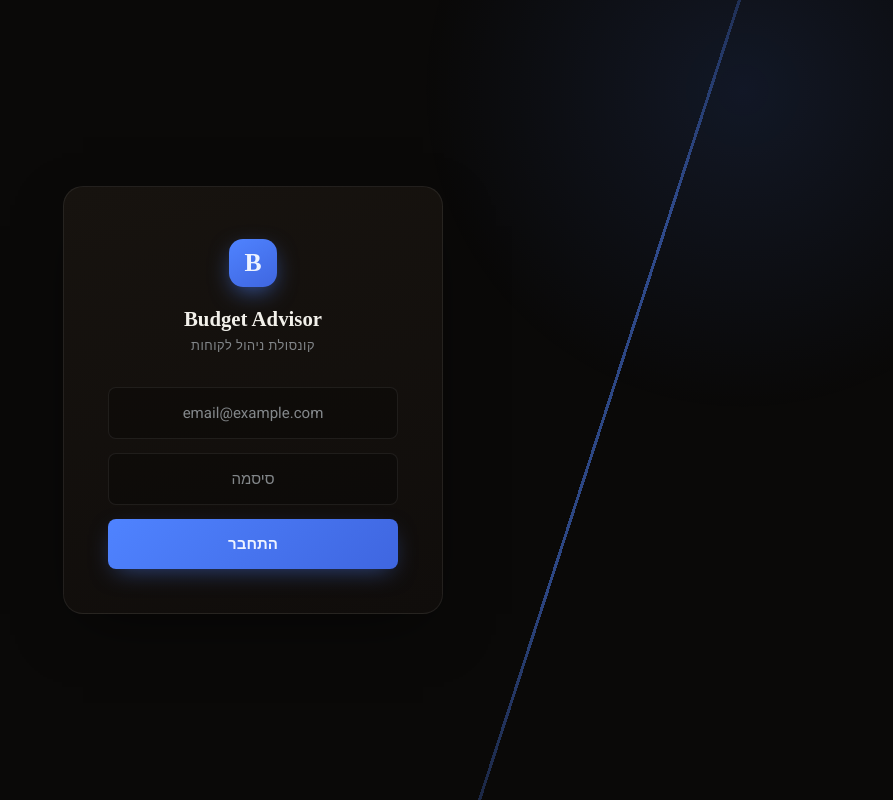
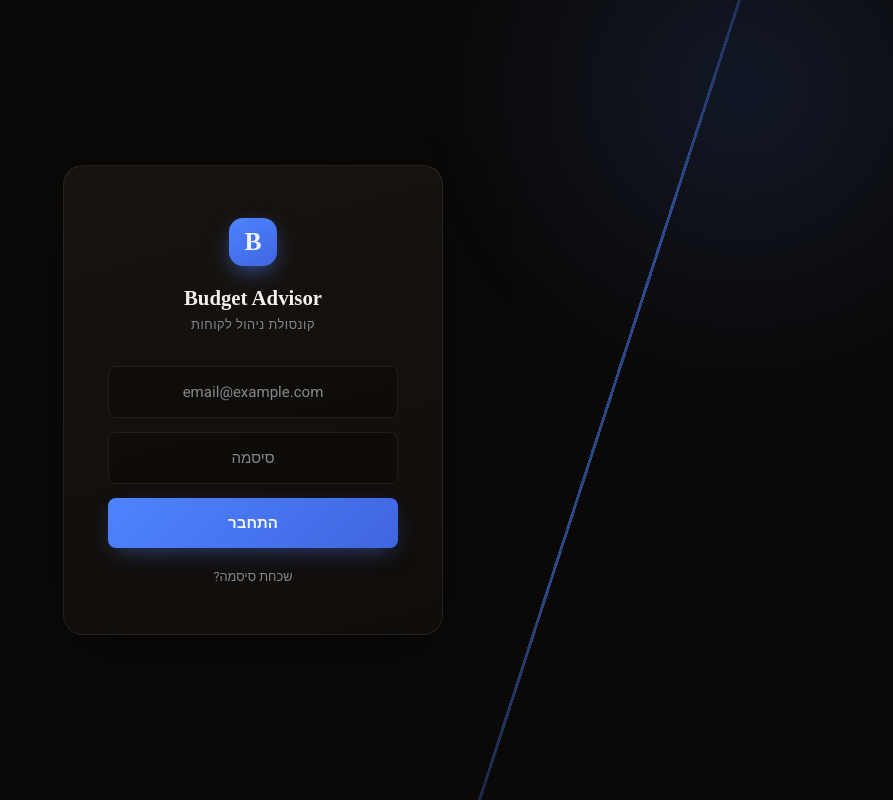
Before and after one commit to davidtheking28-oss/budget-app, a React (Vite) app in the folder advisor-app/: page / in a window 1280 px wide. Shown: the whole page, without its empty margins (387-1280 px from the left). Built offline with nearby package versions, Linux system fonts and the light colour scheme; a web font is replaced by a local one.

Commit message:
add forgot-password flow (existing magic-link accounts have no password set)

```diff
--- a/advisor-app/src/App.jsx
+++ b/advisor-app/src/App.jsx
@@ -48,7 +48,7 @@ function readUrlState() {
 }
 
 export default function App() {
-  const { session, loading } = useSession();
+  const { session, loading, isRecovery, clearRecovery } = useSession();
   const initial = readUrlState();
   const [selectedClient, setSelectedClient] = useState(initial.selectedClient);
   const [nav, setNav] = useState(initial.nav);
@@ -71,6 +71,7 @@ export default function App() {
   }, [selectedClient, nav, ym]);
 
   if (loading) return null;
+  if (isRecovery) return (<><Login recovery onRecoveryDone={clearRecovery} /><Toaster /></>);
   if (!session) return (<><Login /><Toaster /></>);
 
   const switchClient = (clientId, clientEmail) => {
--- a/advisor-app/src/auth/Login.jsx
+++ b/advisor-app/src/auth/Login.jsx
@@ -4,7 +4,8 @@ import Button from '../components/Button.jsx';
 import Logo from '../components/Logo.jsx';
 import styles from './Login.module.css';
 
-export default function Login() {
+export default function Login({ recovery, onRecoveryDone }) {
+  const [mode, setMode] = useState(recovery ? 'newPassword' : 'login');
   const [email, setEmail] = useState('');
   const [password, setPassword] = useState('');
   const [error, setError] = useState('');
@@ -31,6 +32,27 @@ export default function Login() {
     if (error) { setError('אימייל או סיסמה שגויים'); return; }
   }
 
+  async function sendReset() {
+    setError('');
+    if (!email.trim()) { setError('הזן אימייל'); return; }
+    setSending(true);
+    await supabase.auth.resetPasswordForEmail(email.trim(), {
+      redirectTo: window.location.origin + import.meta.env.BASE_URL
+    });
+    setSending(false);
+    setMode('sent');
+  }
+
+  async function setNewPassword() {
+    setError('');
+    if (!password || password.length < 6) { setError('הסיסמה חייבת להיות באורך 6 תווים לפחות'); return; }
+    setSending(true);
+    const { error } = await supabase.auth.updateUser({ password });
+    setSending(false);
+    if (error) { setError('שגיאה בעדכון הסיסמה, נסה שוב'); return; }
+    onRecoveryDone?.();
+  }
+
   return (
     <div className={styles.wrap} dir="rtl" onMouseMove={onMouseMove}>
       <div className={styles.glow} ref={glowRef}></div>
@@ -39,6 +61,34 @@ export default function Login() {
         <Logo size="lg" />
         <div className={styles.logo}>Budget Advisor</div>
         <div className={styles.tagline}>קונסולת ניהול לקוחות</div>
+
+        {mode === 'sent' ? (
+          <div className={styles.sent}>
+            <div className={styles.sentIcon}>
+              <svg viewBox="0 0 24 24" width="16" height="16" fill="none" stroke="currentColor" strokeWidth="2.5" strokeLinecap="round" strokeLinejoin="round" aria-hidden="true">
+                <path d="M20 6 9 17l-5-5" />
+              </svg>
+            </div>
+            אם קיים חשבון עם המייל הזה, נשלח אליו קישור לאיפוס סיסמה
+          </div>
+        ) : mode === 'newPassword' ? (
+          <>
+            <input
+              className={styles.input}
+              type="password"
+              name="new-password"
+              autoComplete="new-password"
+              aria-label="סיסמה חדשה"
+              placeholder="סיסמה חדשה"
+              value={password}
+              onChange={e => setPassword(e.target.value)}
+              onKeyDown={e => e.key === 'Enter' && setNewPassword()}
+            />
+            <Button className={styles.button} onClick={setNewPassword} disabled={sending}>{sending ? 'שומר…' : 'שמור סיסמה חדשה'}</Button>
+            {error && <div className={styles.error} role="alert" aria-live="polite">{error}</div>}
+          </>
+        ) : (
+          <>
             <input
               className={styles.input}
               type="email"
@@ -49,8 +99,9 @@ export default function Login() {
               placeholder="email@example.com"
               value={email}
               onChange={e => setEmail(e.target.value)}
-          onKeyDown={e => e.key === 'Enter' && signIn()}
+              onKeyDown={e => e.key === 'Enter' && (mode === 'login' ? signIn() : sendReset())}
             />
+            {mode === 'login' && (
               <input
                 className={styles.input}
                 type="password"
@@ -62,8 +113,22 @@ export default function Login() {
                 onChange={e => setPassword(e.target.value)}
                 onKeyDown={e => e.key === 'Enter' && signIn()}
               />
+            )}
+            {mode === 'login' ? (
               <Button className={styles.button} onClick={signIn} disabled={sending}>{sending ? 'מתחבר…' : 'התחבר'}</Button>
+            ) : (
+              <Button className={styles.button} onClick={sendReset} disabled={sending}>{sending ? 'שולח…' : 'שלח קישור לאיפוס'}</Button>
+            )}
             {error && <div className={styles.error} role="alert" aria-live="polite">{error}</div>}
+            <button
+              type="button"
+              className={styles.linkBtn}
+              onClick={() => { setMode(mode === 'login' ? 'forgot' : 'login'); setError(''); }}
+            >
+              {mode === 'login' ? 'שכחת סיסמה?' : 'חזרה להתחברות'}
+            </button>
+          </>
+        )}
       </div>
     </div>
   );
--- a/advisor-app/src/auth/Login.module.css
+++ b/advisor-app/src/auth/Login.module.css
@@ -119,3 +119,19 @@
   margin-top: 12px;
   font-size: var(--text-sm);
 }
+
+.linkBtn {
+  background: none;
+  border: none;
+  color: var(--text3);
+  font-family: var(--font-body);
+  font-size: var(--text-sm);
+  cursor: pointer;
+  margin-top: 16px;
+  padding: 4px;
+  transition: color 0.2s ease;
+}
+
+.linkBtn:hover {
+  color: var(--accent);
+}
--- a/advisor-app/src/auth/useSession.js
+++ b/advisor-app/src/auth/useSession.js
@@ -4,17 +4,19 @@ import { supabase } from '../supabaseClient.js';
 export function useSession() {
   const [session, setSession] = useState(null);
   const [loading, setLoading] = useState(true);
+  const [isRecovery, setIsRecovery] = useState(false);
 
   useEffect(() => {
     supabase.auth.getSession().then(({ data: { session } }) => {
       setSession(session);
       setLoading(false);
     });
-    const { data: listener } = supabase.auth.onAuthStateChange((_event, session) => {
+    const { data: listener } = supabase.auth.onAuthStateChange((event, session) => {
+      if (event === 'PASSWORD_RECOVERY') setIsRecovery(true);
       setSession(session);
     });
     return () => listener.subscription.unsubscribe();
   }, []);
 
-  return { session, loading };
+  return { session, loading, isRecovery, clearRecovery: () => setIsRecovery(false) };
 }
```
Lines whose indentation alone changed are shown as unchanged.
